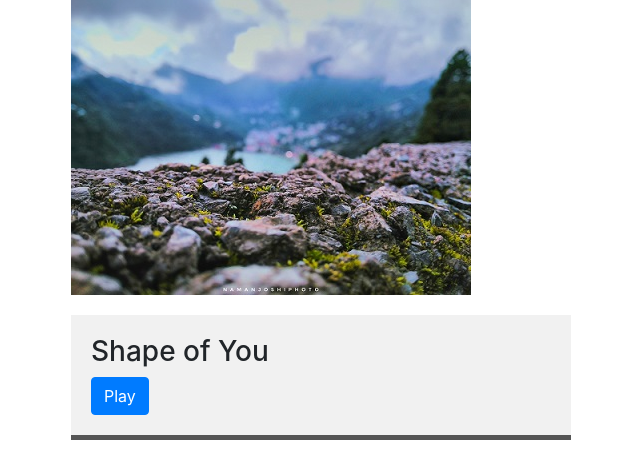
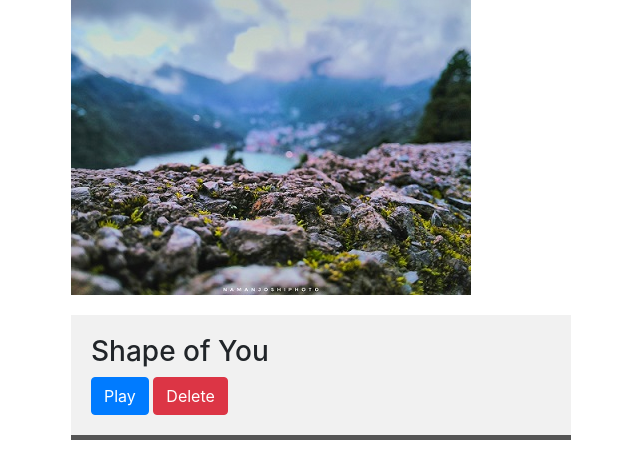
Before and after one commit to namanjo/soundsurf, a Django app: page /soundsurf/1/ in a window 1280 px wide. Shown: the part 405-865 px from the top of the page, without its empty margins (14-654 px from the left). Run offline with Django 3.2, Linux system fonts and the light colour scheme; a user stored in the database is signed in; data comes from the database, SQL or seed files in the repository; both versions use the stored data as it was after the commit; some libraries are stand-ins or nearby versions.

Commit message:
Created Album, Song delete View

```diff
--- a/appmusic/templates/appmusic/detail.html
+++ b/appmusic/templates/appmusic/detail.html
@@ -8,7 +8,11 @@
     <h2>{{ album.album_name }}</h2>
     <p>{{ album.album_artist }}</p>
     <p>{{ album.genre }}</p>
-    <a href="{% url 'add_song' album_id=album.id %}" class="btn btn-success">Add Song</a>
+
+    {% if user.is_authenticated %}
+      <a href="{% url 'add_song' album_id=album.id %}" class="btn btn-success">Add Song</a>
+    {% endif %}
+
   </div>
 
   <img src="{{ album.cover_pic.url }}" alt="Album-cover">
@@ -17,6 +21,9 @@
     <div class="small-card">
       <h3>{{ song_obj.song_title }}</h3>
       <a href="{{ song_obj.song.url }}" class="btn btn-primary">Play</a>
+      {% if user.is_authenticated %}
+        <a href="{% url 'song_delete' song_id=song_obj.pk %}" class="btn btn-danger">Delete</a>
+      {% endif %}
     </div>
   {% endfor %}
 
--- a/appmusic/templates/appmusic/index.html
+++ b/appmusic/templates/appmusic/index.html
@@ -18,6 +18,9 @@
           <h6 class="card-subtitle mb-2 text-muted">{{ album.genre }}</h6>
           <p class="card-text"></p>
           <a href="{% url 'album_detail' album_id=album.pk %}" class="btn btn-primary">View Album</a>
+          {% if user.is_authenticated %}
+            <a href="{% url 'album_delete' album_id=album.pk %}" class="btn btn-danger">Delete</a>
+          {% endif %}
         </div>
       </div>
     </div>
--- a/appmusic/urls.py
+++ b/appmusic/urls.py
@@ -8,6 +8,8 @@ urlpatterns = [
     path('soundsurf/<int:album_id>/', views.detail, name='album_detail'),
     path('album/create/', views.album_create, name='album_create'),
     path('album/<int:album_id>/add-song/', views.add_song, name='add_song'),
+    path('album/<int:album_id>/delete/', views.album_delete, name='album_delete'),
+    path('song/<int:song_id>/delete/', views.song_delete, name='song_delete'),
 
     path('login/', views.login_view, name='login'),
     path('logout/', views.logout_view, name='logout'),
--- a/appmusic/views.py
+++ b/appmusic/views.py
@@ -53,6 +53,21 @@ def add_song(request, album_id):
     return render(request, 'appmusic/add_song.html', {'form': form})
 
 
+@login_required
+def album_delete(request, album_id):
+    album = Album.objects.get(pk=album_id)
+    album.delete()
+    return redirect('index')
+
+
+@login_required
+def song_delete(request, song_id):
+    song = Songs.objects.get(pk = song_id)
+    album_id = song.album.id
+    song.delete()
+    return redirect('album_detail', album_id=album_id)
+
+
 def login_view(request):
     if request.method == "POST":
         username = request.POST.get('username')
```
Also changed, not shown: db.sqlite3.
